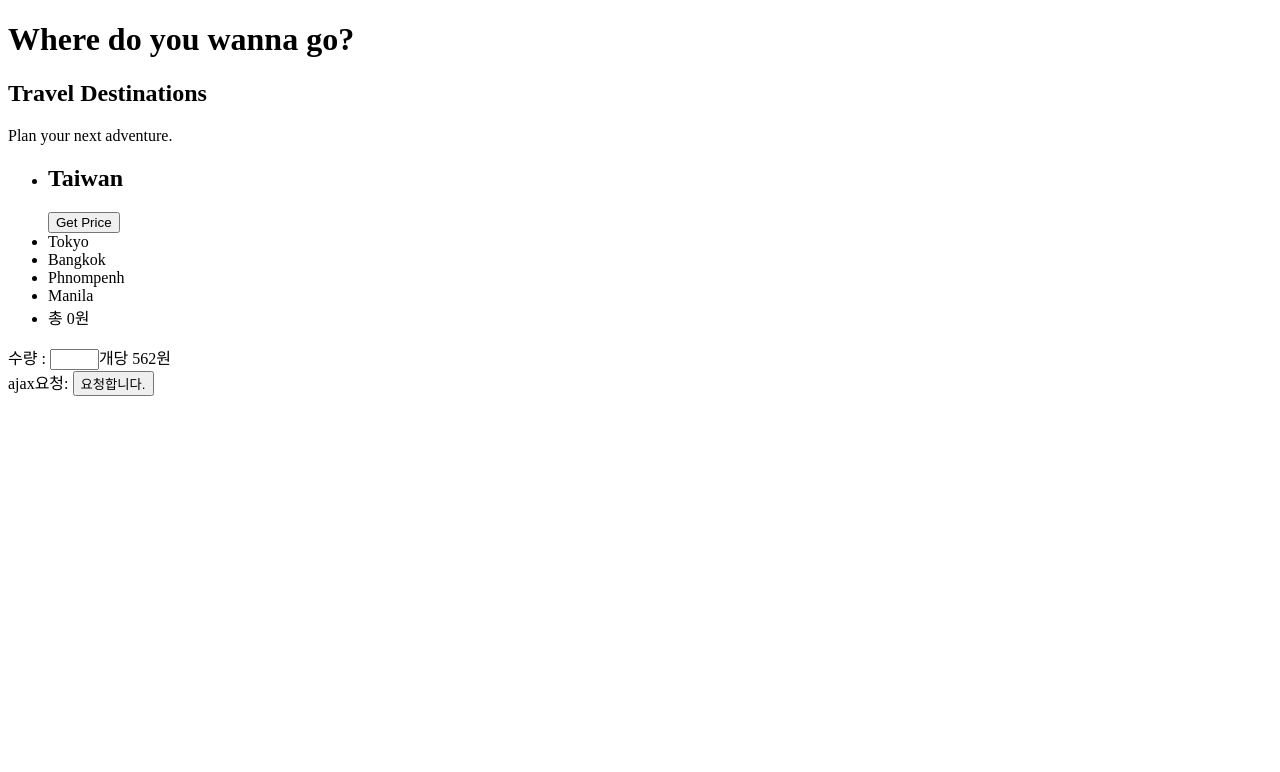
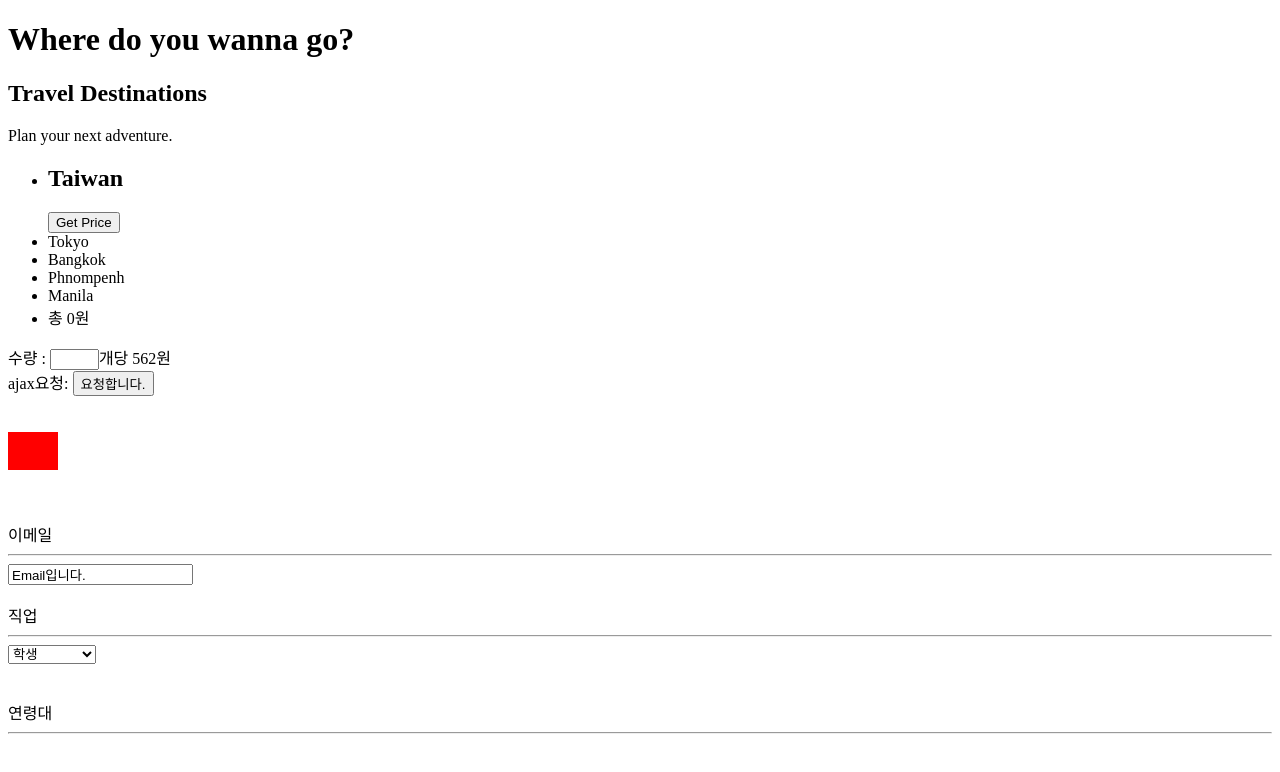
Before and after one commit to jins040/hello-js, a plain HTML site: page src/index.html in a window 1280 px wide. Drawn offline with Linux system fonts and the light colour scheme.

Commit message:
6/21 강의내용 (AJAX 애니메이션 등)

```diff
--- a/src/index.html
+++ b/src/index.html
@@ -3,6 +3,14 @@
 <head>
     <meta charset="UTF-8">
     <title>JQuery Adventures</title>
+    <style>
+        .box {
+            width: 50px;
+            height: 20px;
+            position: absolute;
+            background: red;
+        }
+    </style>
 </head>
 <body>
     <h1>Where do you wanna go?</h1>
@@ -31,6 +39,36 @@
 
     </div>
 
+    <br><br>
+
+    <!--Animation-->
+    <div class="boxAnimate">
+        <div class="box inline"></div><br>
+        <div class="box inline"></div><br>
+    </div>
+
+    <br><br><br>
+
+    <!--Form Element-->
+    <label for="email">이메일</label>  <!--label for=" ": input tag에 대응하는 label 찾기에 용이-->
+    <hr>
+    <input type="text" id="email" placeholder="Email을 입력하세요."><br>
+    <br>
+
+    <label for="jobs">직업</label>
+    <hr>
+    <select id="jobs">
+        <option value="0">선택하세요.</option>
+        <option value="1">회사원</option>
+        <option value="2">학생</option>
+        <option value="3">교수</option>
+    </select><br>
+
+    <br><br>
+
+    <span class="title">연령대</span><hr>
+    <label for="age10"></label>
+
 <script src="scripts/jquery-3.2.1.js"></script> <!--순서 중요, jquery가 먼저 와야 main에서 사용 가능-->
 <script src="scripts/main.js"></script> <!--프로그램을 처리하다가 script를 만나면 main.js를 수행한다.-->
 </body>
--- a/src/scripts/main.js
+++ b/src/scripts/main.js
@@ -470,7 +470,47 @@ jQuery(document).ready(function() {
                $('#destinations').children(':nth-child(2)').text(id);
                $('#destinations').children(':nth-child(3)').text(loc);
                $('#destinations').children(':nth-child(4)').text(cAt);
+           },
+           data: {"confNum": 1234},
+           beforeSend: function () {
+               $('#resultDiv').text('before loading');
+           },
+           complete: function () {
+               $('#resultDiv').text('after loading');
            }
        });//ajax
    });
 });
+
+//Animation
+jQuery(document).ready(function () {
+    $('.box').on('mouseover', function () {
+       $(this).animate({
+          'opacity': 0.25,
+       });
+    });
+
+    $('.box').on('mouseout', function () {
+       $(this).animate({
+           'opacity': 1.0,
+       });
+    });
+});
+
+// $(document).ready(function () {
+//    $('.box').animate({
+//        'opacity': 0.25,
+//    })
+// });
+
+
+//Form Element
+jQuery(document).ready(function () {
+   var email = $("#email").val('Email입니다.');
+
+   var jobs = $('#jobs').val();
+   $('#jobs').val('2');
+   $('#jobs').on('change', function () {
+       alert($('#jobs option:selected').text());
+   })
+});
```
